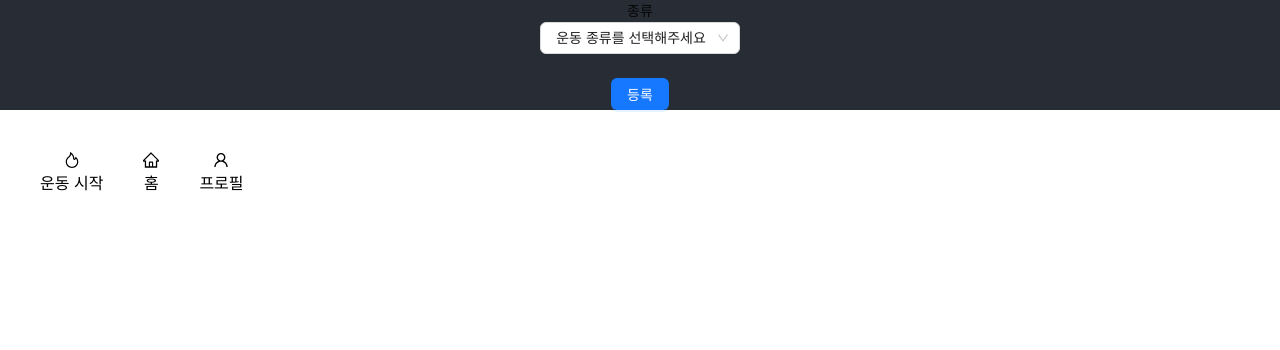
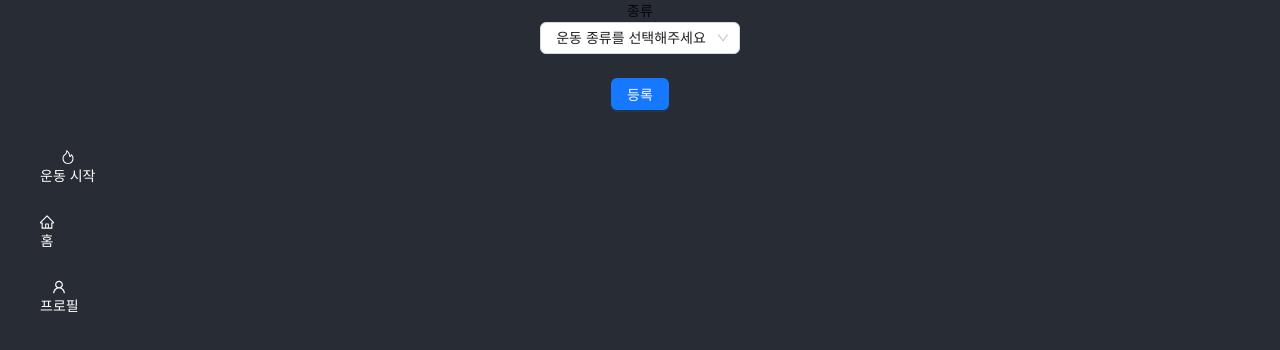
Before and after one commit to WePung/maeuntam, a React (Create React App) app: page /todo in a window 1280 px wide. Shown: the top 350 px of the page. Built offline with nearby package versions, Linux system fonts and the light colour scheme.

Commit message:
Feat : MenuStyle : CSS
메뉴  버튼 플로팅버튼화

```diff
--- a/src/App.css
+++ b/src/App.css
@@ -1,4 +1,5 @@
 .App {
+  height: 100vh;
   text-align: center;
   background-color: #282c34;
 }
--- a/src/components/menu/Menu.js
+++ b/src/components/menu/Menu.js
@@ -1,4 +1,4 @@
-import { Button, Modal } from "antd";
+import { Button, Col, Modal, Row } from "antd";
 import React, { useState } from "react";
 import { useCookies } from "react-cookie";
 import { Outlet, useNavigate } from "react-router-dom";
@@ -26,6 +26,8 @@ const Menu = () => {
     <div>
       <Outlet />
       <MenuWrapper>
+        <Row>
+          <Col md={15} xs={8}>
             <CurrentClick
               value={nowTodo}
               onClick={() => {
@@ -44,6 +46,8 @@ const Menu = () => {
               </li>
               <li>운동 시작</li>
             </CurrentClick>
+          </Col>
+          <Col md={15} xs={8}>
             <CurrentClick
               value={nowHome}
               onClick={() => {
@@ -58,6 +62,8 @@ const Menu = () => {
               </li>
               <li>홈</li>
             </CurrentClick>
+          </Col>
+          <Col md={15} xs={8}>
             <CurrentClick
               value={nowProfile}
               onClick={() => {
@@ -76,6 +82,8 @@ const Menu = () => {
               </li>
               <li>프로필</li>
             </CurrentClick>
+          </Col>
+        </Row>
       </MenuWrapper>
       <Modal
         title="프로필 기입 후 사용 가능합니다."
--- a/src/styles/MenuStyle.js
+++ b/src/styles/MenuStyle.js
@@ -1,9 +1,16 @@
 import { styled } from "styled-components";
 
-export const MenuWrapper = styled.div``;
+export const MenuWrapper = styled.div`
+  display: inline-block;
+  width: 100%;
+  height: 100px;
+  background: #282c34;
+  position: sticky;
+  bottom: 30px;
+`;
 export const CurrentClick = styled.ul`
   list-style: none;
   float: left;
   transition: all ease 0.5s 0s;
-  color: ${(props) => (!props.value ? "black" : "#6666FF")};
+  color: ${(props) => (!props.value ? "white" : "#6666FF")};
 `;
```
Lines whose indentation alone changed are shown as unchanged.
